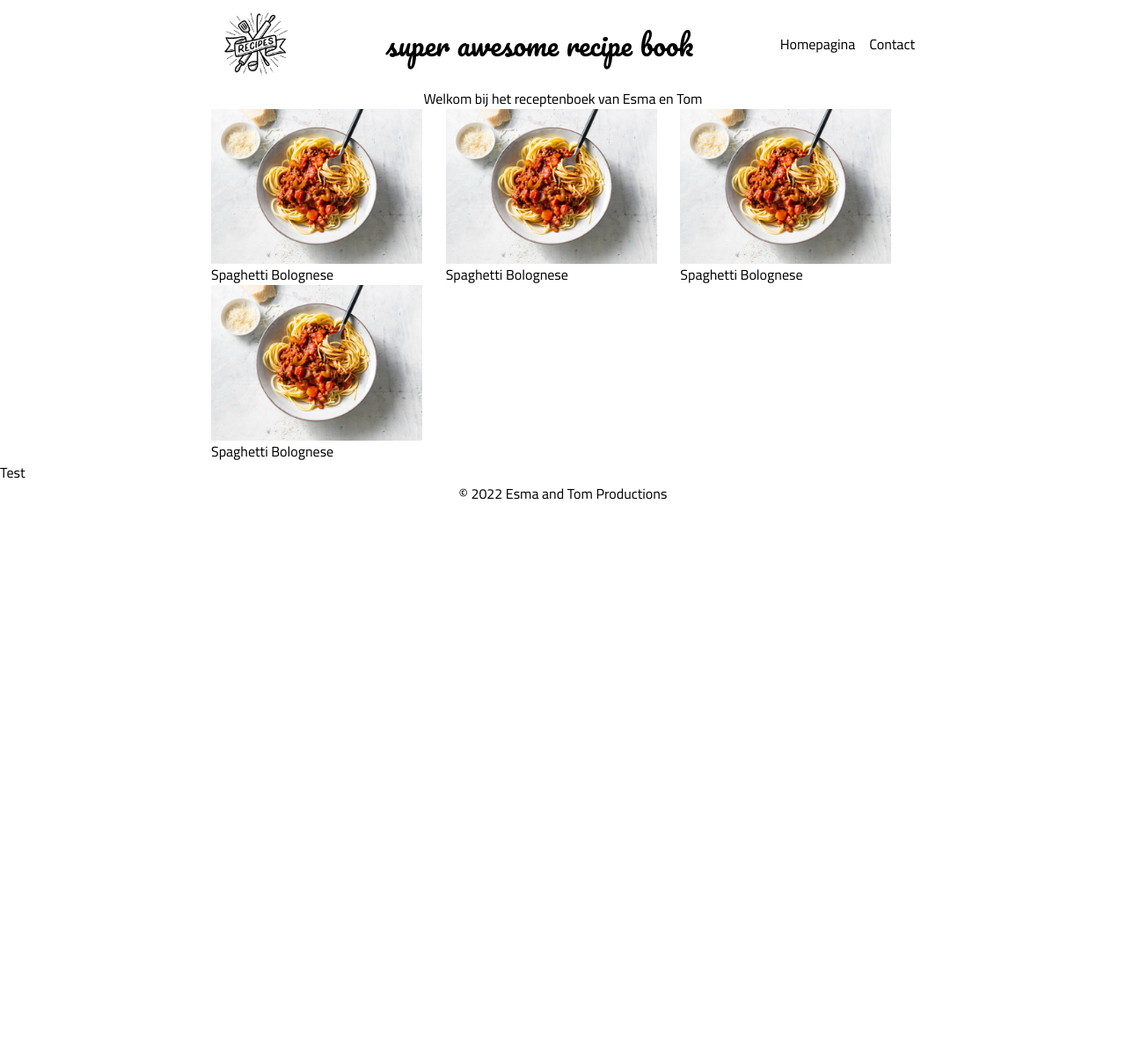
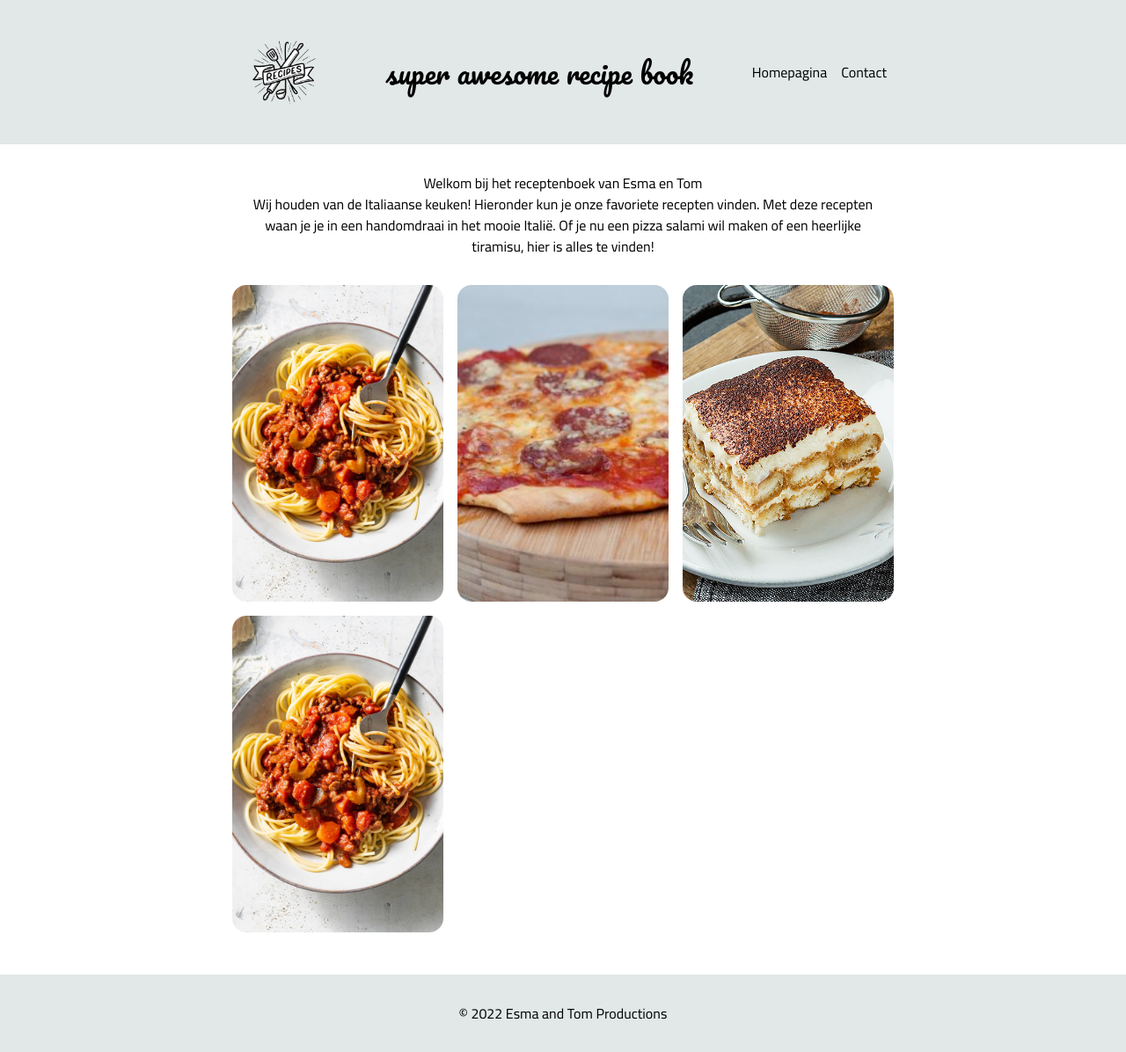
Before and after one commit to tomdamen/CapTrack-Receptenboek, a PHP site: page /views/index.html in a window 1280 px wide. Shown: the whole page at 88% size. Before the commit the page ends 568 px from the top, so only its background shows below. Run offline with PHP 8.4, Linux system fonts and the light colour scheme.

Commit message:
complety frontend

```diff
--- a/css/main.css
+++ b/css/main.css
@@ -107,12 +107,18 @@ h2 {
   font-family: "Pacifico", cursive;
 }
 
+.text-center {
+  text-align: center;
+}
+
 header {
   display: flex;
   justify-content: space-between;
   align-items: center;
+  background: #e1e8e7;
   max-width: 50rem;
   margin: 0 auto;
+  padding: 2rem;
 }
 
 nav {
@@ -124,21 +130,58 @@ nav {
 footer {
   display: flex;
   justify-content: center;
-  max-width: 50rem;
+  align-items: flex-end;
+  flex-grow: 1;
   margin: 0 auto;
+}
+footer .bg-primary {
+  padding: 2rem;
+}
+
+.footer-div {
+  width: 100vw;
+  display: flex;
+  flex-grow: 1;
 }
 
 .home-introduction {
   max-width: 50rem;
   margin: 0 auto;
   text-align: center;
+  padding: 2rem;
 }
 
 .home-recipe-grid {
   display: grid;
   grid-template-columns: repeat(3, 1fr);
+  gap: 1rem;
   max-width: 50rem;
   margin: 0 auto;
+  padding-bottom: 3rem;
+}
+.home-recipe-grid img {
+  aspect-ratio: 1/1.5;
+  -o-object-fit: cover;
+     object-fit: cover;
+}
+.home-recipe-grid a {
+  position: relative;
+  overflow: hidden;
+  border-radius: 1rem;
+}
+.home-recipe-grid p {
+  position: absolute;
+  top: 50%;
+  left: 50%;
+  transform: translate(-50%, -50%);
+  color: white;
+  opacity: 0;
+  background: rgba(0, 0, 0, 0.5);
+  box-shadow: 0 0 0 1000px rgba(0, 0, 0, 0.5);
+  transition: opacity 0.5s;
+}
+.home-recipe-grid a:hover p {
+  opacity: 1;
 }
 
 .home-recipe {
@@ -156,6 +199,9 @@ footer {
 .recipe-title-image {
   max-width: 30rem;
 }
+.recipe-title-image img {
+  border-radius: 1rem;
+}
 
 .recipe-wrapper {
   display: flex;
@@ -168,3 +214,19 @@ footer {
 .recipe-ingredients {
   min-width: 12.5rem;
 }
+
+ul {
+  padding-bottom: 1rem;
+}
+
+body {
+  display: flex;
+  flex-direction: column;
+  height: 100vh;
+  overflow-x: hidden;
+}
+
+.bg-primary {
+  background: #e1e8e7;
+  width: 100vw;
+}/*# sourceMappingURL=main.css.map */
--- /dev/null
+++ b/scss/abstracts/_variables.scss
@@ -0,0 +1 @@
+$primaryColor: #e1e8e7;
--- a/scss/base/_typography.scss
+++ b/scss/base/_typography.scss
@@ -19,3 +19,7 @@ h2 {
     margin-bottom: 1rem;
     font-family: 'Pacifico', cursive;
 }
+
+.text-center {
+    text-align: center;
+}
--- a/scss/components/_footer.scss
+++ b/scss/components/_footer.scss
@@ -1,8 +1,17 @@
 footer {
     display: flex;
     justify-content: center;
+    align-items: flex-end;
+    flex-grow: 1;
+    margin: 0 auto;
 
+    .bg-primary {
+        padding: 2rem;
+    }
+}
 
-    max-width: 50rem;
-    margin: 0 auto;
+.footer-div {
+    width: 100vw;
+    display: flex;
+    flex-grow: 1;
 }
--- a/scss/components/_header.scss
+++ b/scss/components/_header.scss
@@ -2,9 +2,10 @@ header {
     display: flex;
     justify-content: space-between;
     align-items: center;
-
+    background: $primaryColor;
     max-width: 50rem;
     margin: 0 auto;
+    padding: 2rem;
 }
 
 nav {
--- a/scss/main.scss
+++ b/scss/main.scss
@@ -1,3 +1,5 @@
+@import 'abstracts/variables.scss';
+
 @import 'base/reset.scss';
 @import 'base/typography.scss';
 
@@ -6,3 +8,4 @@
 
 @import 'pages/home.scss';
 @import 'pages/recipe.scss';
+@import 'pages/general.scss';
--- /dev/null
+++ b/scss/pages/_general.scss
@@ -0,0 +1,11 @@
+body {
+    display: flex;
+    flex-direction: column;
+    height: 100vh;
+    overflow-x: hidden;
+}
+
+.bg-primary {
+    background: $primaryColor;
+    width: 100vw;
+}
--- a/scss/pages/_home.scss
+++ b/scss/pages/_home.scss
@@ -2,14 +2,47 @@
     max-width: 50rem;
     margin: 0 auto;
     text-align: center;
+    padding: 2rem;
 }
 
 .home-recipe-grid {
     display: grid;
     grid-template-columns: repeat(3, 1fr);
-
+    gap: 1rem;
     max-width: 50rem;
     margin: 0 auto;
+    padding-bottom: 3rem;
+
+    img {
+        aspect-ratio: 1/1.5;
+        object-fit: cover;
+    }
+
+    a {
+    position: relative;
+    overflow: hidden;
+    border-radius: 1rem;
+
+    }
+
+    p {
+        position: absolute;
+        top: 50%;
+        left: 50%;
+        transform: translate(-50%, -50%);
+        color: white;
+        opacity: 0;
+        background: rgba(0,0,0,0.5);
+        box-shadow: 0 0 0 1000px rgba(0,0,0,0.5);
+        transition: opacity 0.5s;
+    }
+
+    a:hover {
+
+        p {
+            opacity: 1;
+        }
+    }
 }
 
 .home-recipe {
--- a/scss/pages/_recipe.scss
+++ b/scss/pages/_recipe.scss
@@ -3,12 +3,15 @@
     justify-content: center;
     align-items: center;
     gap: 3rem;
-
     margin: 3rem auto;
 }
 
 .recipe-title-image {
     max-width: 30rem;
+
+    img {
+        border-radius: 1rem;
+    }
 }
 
 .recipe-wrapper {
@@ -22,3 +25,7 @@
 .recipe-ingredients {
     min-width: 12.5rem;
 }
+
+ul {
+    padding-bottom: 1rem;
+}
--- a/views/index.html
+++ b/views/index.html
@@ -10,9 +10,11 @@
 </head>
 
 <body>
+
+    <div class="bg-primary">
         <header>
             <div class="header-logo">
-            <img src="./images/logo.jpg" width="100" alt="">
+                <a href="./index.html"><img src="./images/logo.png" width="100" alt=""></a>
             </div>
             <div class="header-title">
                 <p>super awesome recipe book</p>
@@ -22,43 +24,39 @@
                 <a href="./contact.html">Contact</a>
             </nav>
         </header>
-
+    </div>
 
     <section class="home-introduction">
         <p>Welkom bij het receptenboek van Esma en Tom</p>
+        <p>Wij houden van de Italiaanse keuken! Hieronder kun je onze favoriete recepten vinden. Met deze recepten waan je je in een handomdraai in het mooie Italië. Of je nu een pizza salami wil maken of een heerlijke tiramisu, hier is alles te vinden!</p>
     </section>
-
 
     <section class="home-recipe-grid">
         <a href="./spaghettiBolognese.html" class="home-recipe">
             <img src="./images/SpaghettiBolognese.jpg" alt="">
             <p>Spaghetti Bolognese</p>
         </a>
-        <a href="./spaghettiBolognese.html" class="home-recipe">
-            <img src="./images/SpaghettiBolognese.jpg" alt="">
-            <p>Spaghetti Bolognese</p>
+        <a href="./pizzaSalami.html" class="home-recipe">
+            <img src="./images/PizzaSalami.jfif" alt="">
+            <p>Pizza Salami</p>
+        </a>
+        <a href="./tiramisu.html" class="home-recipe">
+            <img src="./images/Tiramisu.jpg" alt="">
+            <p>Tiramisu</p>
         </a>
         <a href="./spaghettiBolognese.html" class="home-recipe">
             <img src="./images/SpaghettiBolognese.jpg" alt="">
             <p>Spaghetti Bolognese</p>
         </a>
-        <a href="./spaghettiBolognese.html" class="home-recipe">
-            <img src="./images/SpaghettiBolognese.jpg" alt="">
-            <p>Spaghetti Bolognese</p>
-        </a>
-
-
     </section>
 
-    <a href="./spaghettiBolognese.html">Test</a>
-
-
-
+    <div class="footer-div">
         <footer>
-
-        <p>&#169; 2022 Esma and Tom Productions</p>
+            <div class="bg-primary">
+                <p class="text-center">&#169; 2022 Esma and Tom Productions</p>
+            </div>
         </footer>
+    </div>
 
 </body>
-
 </html>
```
Also changed, not shown: views/contact.html (added, +39 -0 lines), views/pizzaSalami.html (added, +92 -0 lines), views/spaghettiBolognese.html (+8 -14 lines), views/tiramisu.html (added, +96 -0 lines), views/images/PizzaSalami.jfif (added), views/images/Tiramisu.jpg (added), views/images/logo.png (added), 1 other file. Lines whose indentation alone changed are shown as unchanged.
